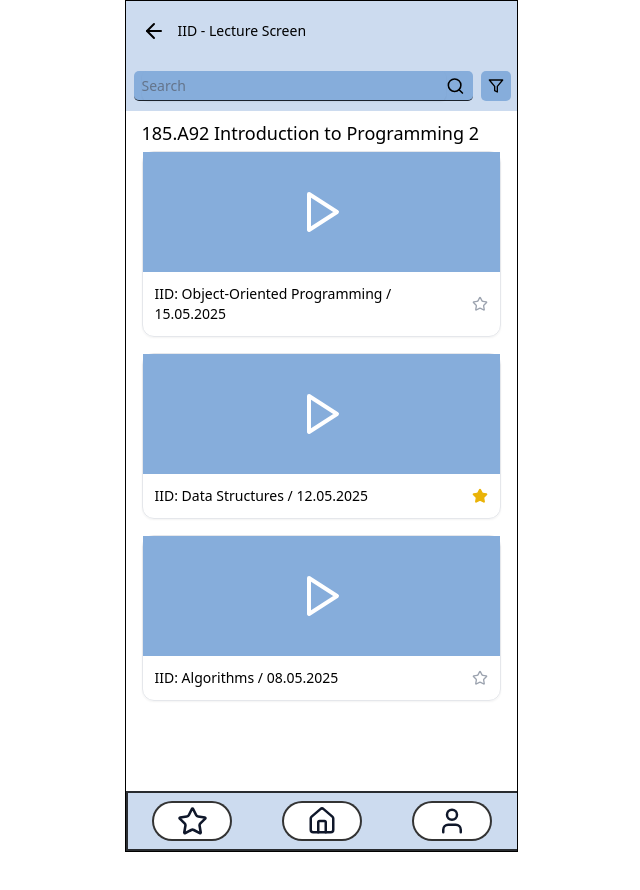
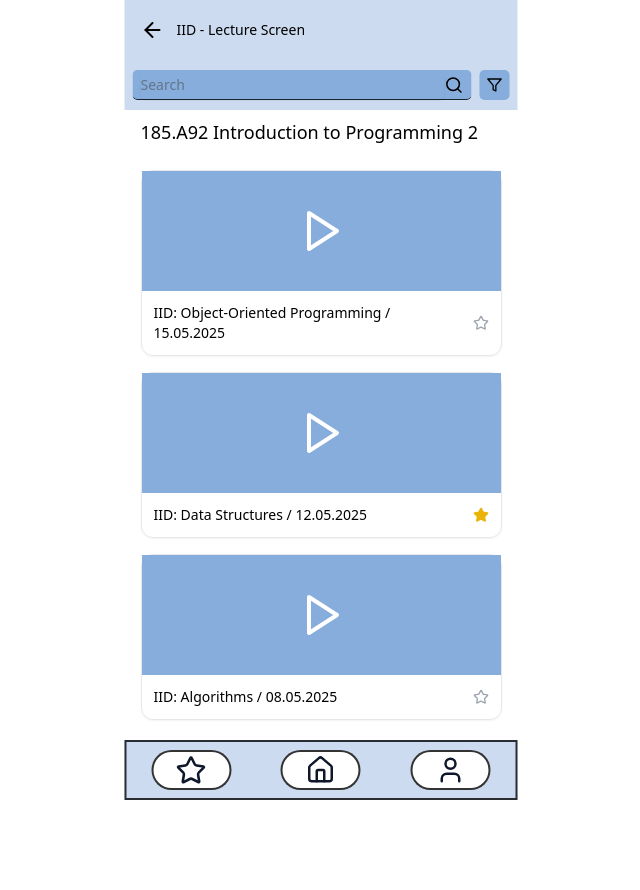
Before and after one commit to relaxin101/focusflow, a React (Vite) app: page /course/185.A92 in a window 1280 px wide. Shown: the top 890 px of the page, without its empty margins (319-959 px from the left). Before the commit the page ends 852 px from the top, so only its background shows below. Built offline with nearby package versions, Linux system fonts and the light colour scheme.

Commit message:
Removed weird background

```diff
--- a/src/screens/CourseMainScreen/CourseMainScreen.tsx
+++ b/src/screens/CourseMainScreen/CourseMainScreen.tsx
@@ -58,11 +58,10 @@ export const CourseMainScreen = (): JSX.Element => {
   });
 
   return (
-    <div className="bg-white flex flex-row justify-center w-full">
-      <div className="bg-white overflow-hidden border border-solid border-black w-[393px] h-[852px] relative">
+    <div className="bg-white min-h-screen max-w-[393px] mx-auto relative">
       {/* SearchIcon header */}
-        <header className="absolute w-[393px] h-[60px] top-0 left-0 bg-[#5586c94c]">
-          <div className="absolute w-[336px] h-[30px] top-4 left-2">
+      <header className="fixed w-full max-w-[393px] h-[60px] top-0 left-1/2 -translate-x-1/2 bg-[#5586c94c]">
+        <div className="absolute w-[336px] h-[30px] top-4 left-1/2 -translate-x-1/2">
           <div className="relative w-[334px] h-[30px] bg-celestial-blue rounded-[5px] border-b [border-bottom-style:solid] border-[#000000cc] flex items-center px-2">
             <Input
               className="h-[30px] border-none bg-transparent pl-0 focus-visible:ring-0 focus-visible:ring-offset-0"
@@ -74,14 +73,14 @@ export const CourseMainScreen = (): JSX.Element => {
 
         <Button
           variant="ghost"
-            className="absolute w-[30px] h-[30px] top-4 left-[351px] bg-celestial-blue rounded-[5px] p-0 flex items-center justify-center"
+          className="absolute w-[30px] h-[30px] top-4 right-4 bg-celestial-blue rounded-[5px] p-0 flex items-center justify-center"
         >
           <FilterIcon className="w-6 h-6 text-black" />
         </Button>
       </header>
 
       {/* Course list */}
-        <main className="absolute top-[60px] left-0 w-full overflow-y-auto">
+      <main className="w-full h-[calc(100vh-120px)] mt-[60px] overflow-y-auto">
         {sortedCourses.slice(0, 3).map((course, index) => (
           <Card
             key={course.id}
@@ -162,7 +161,7 @@ export const CourseMainScreen = (): JSX.Element => {
       </main>
 
       {/* Navigation bar */}
-        <nav className="absolute w-[393px] h-[60px] bottom-0 left-0 bg-[#5586c94c] border-2 border-solid border-[#000000cc] flex justify-around items-center">
+      <nav className="fixed w-full max-w-[393px] h-[60px] bottom-0 left-1/2 -translate-x-1/2 bg-[#5586c94c] border-2 border-solid border-[#000000cc] flex justify-around items-center">
         <Link
           className="w-20 h-10 bg-white rounded-[20px] border-2 border-solid border-[#000000cc] flex items-center justify-center"
           to="/favorites"
@@ -182,6 +181,5 @@ export const CourseMainScreen = (): JSX.Element => {
         </Link>
       </nav>
     </div>
-    </div>
   );
 };
--- a/src/screens/FavoritesScreen/FavoritesScreen.tsx
+++ b/src/screens/FavoritesScreen/FavoritesScreen.tsx
@@ -39,10 +39,9 @@ export const FavoritesScreen = (): JSX.Element => {
   ]);
 
   return (
-    <div className="bg-white flex flex-row justify-center w-full">
-      <div className="bg-white overflow-hidden border border-solid border-black w-[393px] h-[852px] relative">
+    <div className="bg-white min-h-screen max-w-[393px] mx-auto relative">
       {/* Header */}
-        <header className="absolute w-[393px] h-[60px] top-0 left-0 bg-[#5586c94c] flex items-center px-4">
+      <header className="fixed w-full max-w-[393px] h-[60px] top-0 left-1/2 -translate-x-1/2 bg-[#5586c94c] flex items-center px-4">
         <Link to="/" className="mr-4">
           <ArrowLeftIcon className="w-6 h-6 text-black" />
         </Link>
@@ -50,7 +49,7 @@ export const FavoritesScreen = (): JSX.Element => {
       </header>
 
       {/* Favorites list */}
-        <main className="absolute top-[60px] left-0 w-full h-[732px] overflow-y-auto p-4">
+      <main className="w-full h-[calc(100vh-120px)] mt-[60px] overflow-y-auto p-4">
         {favoriteLectures.length === 0 ? (
           <div className="flex flex-col items-center justify-center h-full text-center">
             <StarIcon className="w-16 h-16 text-gray-300 mb-4" />
@@ -92,7 +91,7 @@ export const FavoritesScreen = (): JSX.Element => {
       </main>
 
       {/* Navigation bar */}
-        <nav className="absolute w-[393px] h-[60px] bottom-0 left-0 bg-[#5586c94c] border-2 border-solid border-[#000000cc] flex justify-around items-center">
+      <nav className="fixed w-full max-w-[393px] h-[60px] bottom-0 left-1/2 -translate-x-1/2 bg-[#5586c94c] border-2 border-solid border-[#000000cc] flex justify-around items-center">
         <Button className="w-20 h-10 bg-fern-green rounded-[20px] border-2 border-solid border-[#000000cc] flex items-center justify-center p-0">
           <StarIcon className="w-[31px] h-[31px]" />
         </Button>
@@ -112,6 +111,5 @@ export const FavoritesScreen = (): JSX.Element => {
         </Link>
       </nav>
     </div>
-    </div>
   );
 };
--- a/src/screens/LectureDetailScreen/LectureDetailScreen.tsx
+++ b/src/screens/LectureDetailScreen/LectureDetailScreen.tsx
@@ -167,7 +167,7 @@ export const LectureDetailScreen = (): JSX.Element => {
   const timelineAnchors = showGlobalAnchors ? globalAnchors : anchors;
 
   return (
-    <div className="bg-white min-h-screen max-w-[393px] mx-auto relative">
+    <div className="bg-[#8bb3e0] min-h-screen max-w-[393px] mx-auto relative">
       {/* Header */}
       <header className="fixed w-full max-w-[393px] h-[50px] top-0 left-1/2 -translate-x-1/2 bg-[#5586c94c] z-10">
         <div className="flex items-center justify-between px-4 h-full">
--- a/src/screens/LectureOverviewScreen/LectureOverviewScreen.tsx
+++ b/src/screens/LectureOverviewScreen/LectureOverviewScreen.tsx
@@ -60,8 +60,8 @@ export const LectureOverviewScreen = (): JSX.Element => {
 
   if (!course) {
     return (
-      <div className="bg-white flex flex-row justify-center w-full">
-        <div className="bg-white overflow-hidden border border-solid border-black w-[393px] h-[852px] relative flex items-center justify-center">
+      <div className="bg-white min-h-screen max-w-[393px] mx-auto relative">
+        <div className="flex items-center justify-center h-screen">
           <p>Course not found</p>
         </div>
       </div>
@@ -69,10 +69,9 @@ export const LectureOverviewScreen = (): JSX.Element => {
   }
 
   return (
-    <div className="bg-white flex flex-row justify-center w-full">
-      <div className="bg-white overflow-hidden border border-solid border-black w-[393px] h-[852px] relative">
+    <div className="bg-white min-h-screen max-w-[393px] mx-auto relative">
       {/* Header */}
-        <header className="absolute w-[393px] h-[60px] top-0 left-0 bg-[#5586c94c]">
+      <header className="fixed w-full max-w-[393px] h-[60px] top-0 left-1/2 -translate-x-1/2 bg-[#5586c94c]">
         <div className="flex items-center px-4 h-full">
           <Link to="/" className="mr-3">
             <ArrowLeftIcon className="w-6 h-6 text-black" />
@@ -84,7 +83,7 @@ export const LectureOverviewScreen = (): JSX.Element => {
       </header>
 
       {/* Search and Filter */}
-        <div className="absolute w-[393px] h-[50px] top-[60px] left-0 bg-[#5586c94c] px-2 flex items-center space-x-2">
+      <div className="fixed w-full max-w-[393px] h-[50px] top-[60px] left-1/2 -translate-x-1/2 bg-[#5586c94c] px-2 flex items-center space-x-2">
         <div className="relative flex-1 h-[30px] bg-celestial-blue rounded-[5px] border-b [border-bottom-style:solid] border-[#000000cc] flex items-center px-2">
           <Input
             className="h-[30px] border-none bg-transparent pl-0 focus-visible:ring-0 focus-visible:ring-offset-0 text-sm"
@@ -101,14 +100,14 @@ export const LectureOverviewScreen = (): JSX.Element => {
       </div>
 
       {/* Course Title */}
-        <div className="absolute top-[110px] left-0 w-full px-4 py-2">
+      <div className="fixed w-full max-w-[393px] top-[110px] left-1/2 -translate-x-1/2 px-4 py-2">
         <h2 className="text-lg font-medium text-black">
           {courseId} {course.title}
         </h2>
       </div>
 
       {/* Lectures List */}
-        <main className="absolute top-[150px] left-0 w-full h-[642px] overflow-y-auto px-4">
+      <main className="w-full h-[calc(100vh-170px)] mt-[170px] overflow-y-auto px-4">
         <div className="space-y-4">
           {lectures.map((lecture) => (
             <Card key={lecture.id} className="border border-gray-200 shadow-sm">
@@ -157,7 +156,7 @@ export const LectureOverviewScreen = (): JSX.Element => {
       </main>
 
       {/* Navigation bar */}
-        <nav className="absolute w-[393px] h-[60px] bottom-0 left-0 bg-[#5586c94c] border-2 border-solid border-[#000000cc] flex justify-around items-center">
+      <nav className="fixed w-full max-w-[393px] h-[60px] bottom-0 left-1/2 -translate-x-1/2 bg-[#5586c94c] border-2 border-solid border-[#000000cc] flex justify-around items-center">
         <Link
           className="w-20 h-10 bg-white rounded-[20px] border-2 border-solid border-[#000000cc] flex items-center justify-center"
           to="/favorites"
@@ -180,6 +179,5 @@ export const LectureOverviewScreen = (): JSX.Element => {
         </Link>
       </nav>
     </div>
-    </div>
   );
 };
--- a/src/screens/ProfileScreen/ProfileScreen.tsx
+++ b/src/screens/ProfileScreen/ProfileScreen.tsx
@@ -18,10 +18,9 @@ export const ProfileScreen = (): JSX.Element => {
   };
 
   return (
-    <div className="bg-white flex flex-row justify-center w-full">
-      <div className="bg-white overflow-hidden border border-solid border-black w-[393px] h-[852px] relative">
+    <div className="bg-white min-h-screen max-w-[393px] mx-auto relative">
       {/* Header */}
-        <header className="absolute w-[393px] h-[60px] top-0 left-0 bg-[#5586c94c] flex items-center px-4">
+      <header className="fixed w-full max-w-[393px] h-[60px] top-0 left-1/2 -translate-x-1/2 bg-[#5586c94c] flex items-center px-4">
         <Link to="/" className="mr-4">
           <ArrowLeftIcon className="w-6 h-6 text-black" />
         </Link>
@@ -29,7 +28,7 @@ export const ProfileScreen = (): JSX.Element => {
       </header>
 
       {/* Profile content */}
-        <main className="absolute top-[60px] left-0 w-full h-[732px] overflow-y-auto p-4">
+      <main className="w-full h-[calc(100vh-120px)] mt-[60px] overflow-y-auto p-4">
         <div className="space-y-6">
           {/* Profile picture and basic info */}
           <Card className="border border-gray-200 shadow-sm">
@@ -104,7 +103,7 @@ export const ProfileScreen = (): JSX.Element => {
       </main>
 
       {/* Navigation bar */}
-        <nav className="absolute w-[393px] h-[60px] bottom-0 left-0 bg-[#5586c94c] border-2 border-solid border-[#000000cc] flex justify-around items-center">
+      <nav className="fixed w-full max-w-[393px] h-[60px] bottom-0 left-1/2 -translate-x-1/2 bg-[#5586c94c] border-2 border-solid border-[#000000cc] flex justify-around items-center">
         <Link
           className="w-20 h-10 bg-white rounded-[20px] border-2 border-solid border-[#000000cc] flex items-center justify-center"
           to="/favorites"
@@ -129,6 +128,5 @@ export const ProfileScreen = (): JSX.Element => {
         </Button>
       </nav>
     </div>
-    </div>
   );
 };
```
Lines whose indentation alone changed are shown as unchanged.
